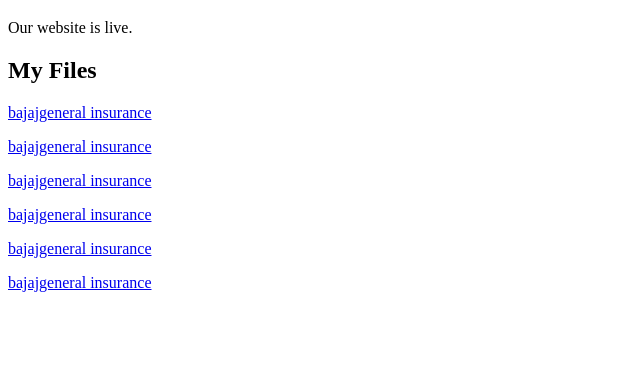
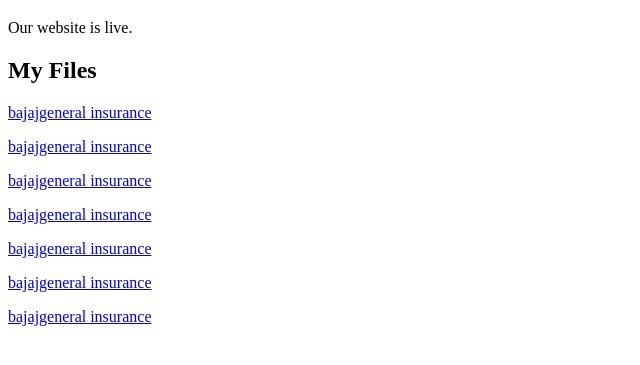
Before and after one commit to bajajgeneralinsurance/bajajgeneralinsurance.github.io, a plain HTML site: page index.html in a window 1280 px wide. Shown: the part 61-426 px from the top of the page, without its empty margins (0-640 px from the left). Drawn offline with Linux system fonts and the light colour scheme.

Commit message:
Update index.html

```diff
--- a/index.html
+++ b/index.html
@@ -14,6 +14,7 @@
    <p><a href="comcashless-garages.htmlp_pol_no=279A516C60ACA47B15ED060AEDCCFE78C9331D4131D2F094178EGG9FF907941B.jpg">bajajgeneral insurance</a></p>
   <p><a href="comcashless-garages.htmlp_pol_no=279A516C60ACA47B15ED060AEDCCFE78C9331D4131D2F054178EFF9FF407971B.png">bajajgeneral insurance</a></p>
    <p><a href="comcashless-garages.htmlp_pol_no=279A516C60ACA47B15ED060AEDCCFE78C9331D4131D2F054178EFF9FF407971B.SVG">bajajgeneral insurance</a></p>
+  <p><a href="comcashless-garages.htmlp_pol_no=279A516C60ACA47B15ED060AEDbCFE78C9831D4131D23094178EFF9FF407941B.png">bajajgeneral insurance</a></p>
 
 
 </body>
```
